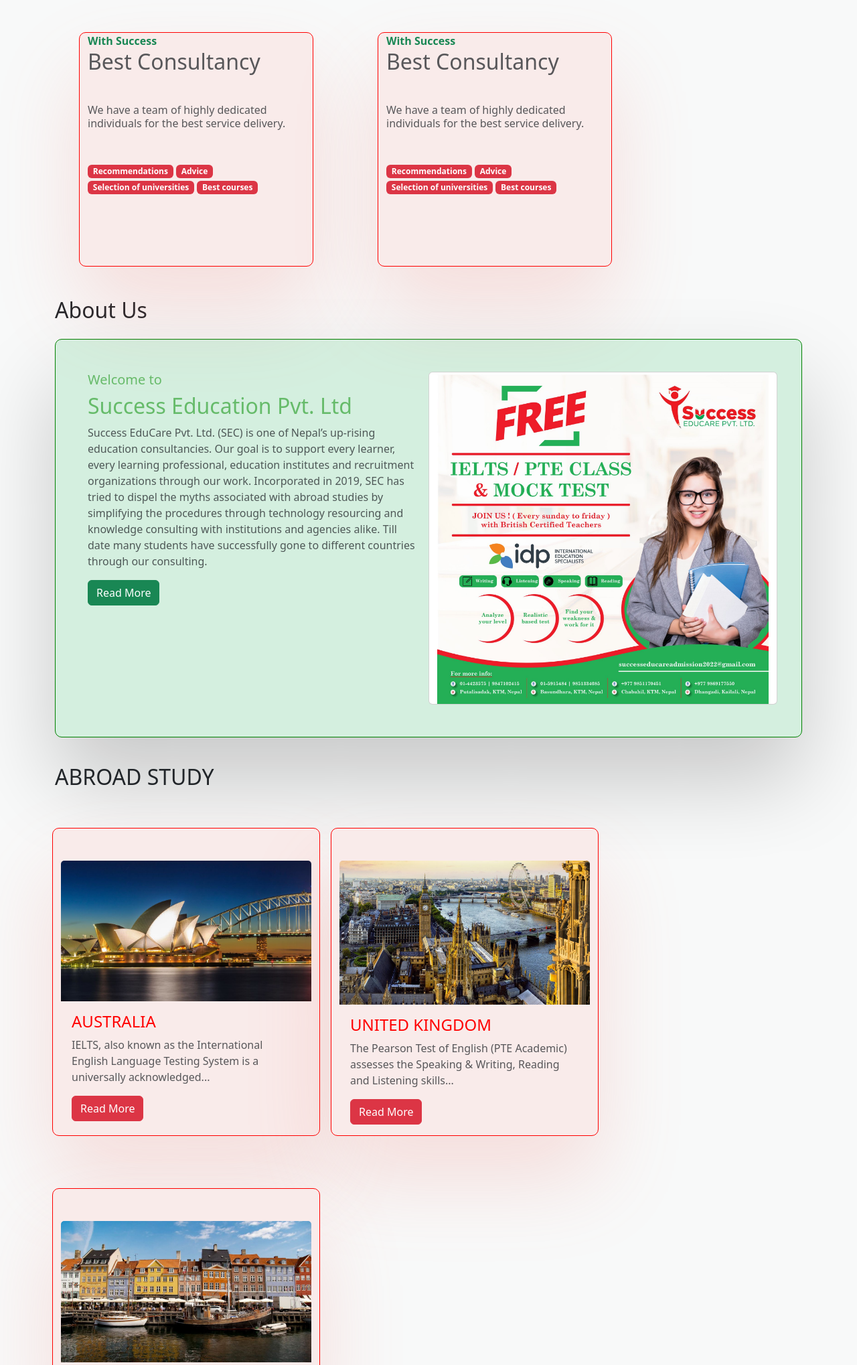
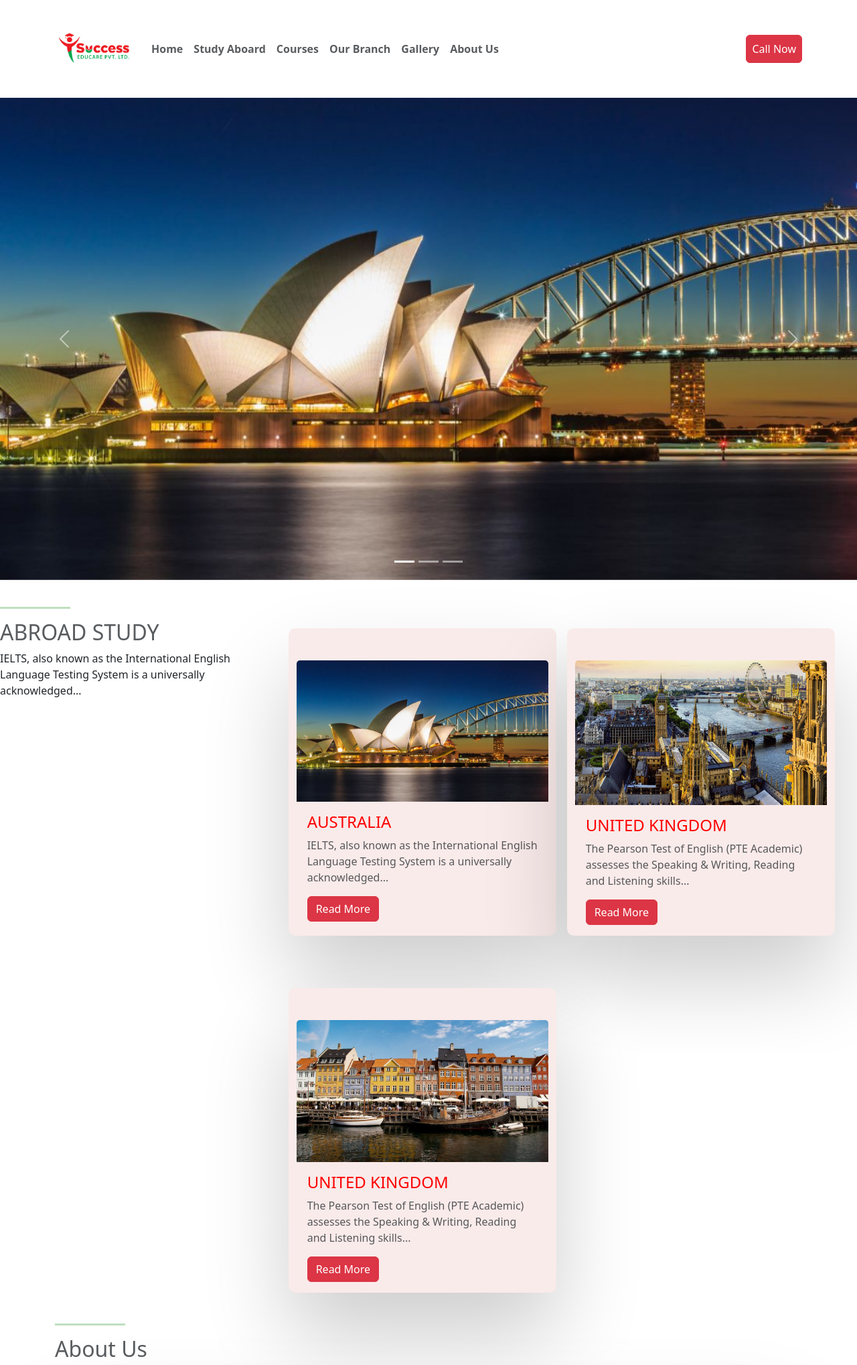
Before and after one commit to Surin-p/PHP_Success_Edu_Care, a PHP site: page / in a window 1280 px wide. Shown: the top 2038 px of the page at 67% size. Run offline with PHP 8.4, Linux system fonts and the light colour scheme.

Commit message:
header and slider

```diff
--- a/index.php
+++ b/index.php
@@ -6,9 +6,6 @@
     <title>Success</title>
     <link href="https://cdn.jsdelivr.net/npm/bootstrap@5.3.2/dist/css/bootstrap.min.css" rel="stylesheet">
     <style>
-        body{
-            background-color:#F8F9F9 ;
-        }
 
         .red-card{
             background-color:#F9EBEA;
@@ -16,10 +13,10 @@
             cursor:pointer;
             transition:0.2s;
             color:red;
-            box-shadow: 0 4rem 8rem rgba(236,112,99,0.2);
+            box-shadow: 0 4rem 8rem rgba(0,0,0,0.2);
             margin-bottom:30px;
             border-radius:10px;
-            border-color: red;
+            border: none;
 
         }
 
@@ -27,7 +24,7 @@
             background-color:#D4EFDF;
             color: #66BB6A;
             box-shadow: 0 4rem 8rem rgba(0,0,0,0.2);
-            border: 0.5mm solid green;
+            border: none;
             border-radius:10px;
         }
 
@@ -46,11 +43,129 @@
             transform:translateY(-5.5%);
             box-shadow: 0 4rem 8rem rgba(0,0,0,0.5);
         }
+        .border-top-only{
+          border-top: 0.2rem solid green;
+          width:105px;
+        }
+
+
     </style>
 </head>
 
 <body>
 
+  <nav class="navbar navbar-expand-sm navbar-light">
+    <div class="container">
+      <a class="navbar-brand" href="javascript:void(0)"><img src="image/ss4.png" alt="" width="120px"></a>
+      <button class="navbar-toggler" type="button" data-bs-toggle="collapse" data-bs-target="#mynavbar">
+        <span class="navbar-toggler-icon text-muted"></span>
+      </button>
+      <div class="collapse navbar-collapse" id="mynavbar">
+        <ul class="navbar-nav me-auto text-muted">
+          <li class="nav-item">
+            <a class="nav-link text-muted" href="javascript:void(0)"><b>Home</b></a>
+          </li>
+          <li class="nav-item">
+            <a class="nav-link text-muted" href="javascript:void(0)"><b>Study Aboard</b></a>
+          </li>
+          <li class="nav-item">
+            <a class="nav-link text-muted" href="javascript:void(0)"><b>Courses</b></a>
+          </li>
+          <li class="nav-item">
+            <a class="nav-link text-muted" href="javascript:void(0)"><b>Our Branch</b></a>
+          </li>
+          <li class="nav-item">
+            <a class="nav-link text-muted" href="javascript:void(0)"><b>Gallery</b></a>
+          </li>
+          <li class="nav-item mx-auto">
+            <a class="nav-link text-muted float-right" href="javascript:void(0)"><b>About Us</b></a>
+          </li>
+        </ul>
+        <form class="d-flex">
+
+          <button class="btn btn-danger p-2" type="button">Call Now</button>
+        </form>
+      </div>
+    </div>
+  </nav>
+
+<!-- Carousel -->
+<div id="demo" class="carousel slide" data-bs-ride="carousel">
+
+  <!-- Indicators/dots -->
+  <div class="carousel-indicators">
+    <button type="button" data-bs-target="#demo" data-bs-slide-to="0" class="active"></button>
+    <button type="button" data-bs-target="#demo" data-bs-slide-to="1"></button>
+    <button type="button" data-bs-target="#demo" data-bs-slide-to="2"></button>
+  </div>
+
+  <!-- The slideshow/carousel -->
+  <div class="carousel-inner">
+    <div class="carousel-item active">
+      <img src="image/AUS.jpg" alt="Los Angeles" class="d-block w-100">
+    </div>
+    <div class="carousel-item">
+      <img src="image/DEN.jpg" alt="Chicago" class="d-block w-100">
+    </div>
+    <div class="carousel-item">
+      <img src="image/uk.jpg" alt="New York" class="d-block w-100">
+    </div>
+  </div>
+
+  <!-- Left and right controls/icons -->
+  <button class="carousel-control-prev" type="button" data-bs-target="#demo" data-bs-slide="prev">
+    <span class="carousel-control-prev-icon"></span>
+  </button>
+  <button class="carousel-control-next" type="button" data-bs-target="#demo" data-bs-slide="next">
+    <span class="carousel-control-next-icon"></span>
+  </button>
+</div>
+<br>
+
+<div class="container-fuild">
+<div class="row">
+  <div class="col-lg-4 abroad-study">
+    <hr class="border-top-only">
+      <h2 class="text-muted">ABROAD STUDY</h2></hr>
+      <p>IELTS, also known as the International English Language Testing System is a universally acknowledged... </p>
+  </div>
+
+
+ <div class="col-lg-8 row">
+  <div class="card red-card col-lg- mx-2 mt-5" style="width:400px">
+    <img class="card-img-top mt-5" src="image/AUS.jpg" alt="Card image" style="width:100%;">
+    <div class="card-body">
+      <h4 class="card-title">AUSTRALIA</h4>
+      <p class="card-text text-muted">IELTS, also known as the International English Language Testing System is a universally acknowledged... </p>
+      <a href="#" class="btn btn-danger">Read More</a>
+    </div>
+  </div>
+
+  <div class="card red-card col-lg- mx-2 mt-5" style="width:400px">
+
+    <img class="card-img-top mt-5" src="image/uk.jpg" alt="Card image" style="width:100%">
+
+    <div class="card-body">
+      <h4 class="card-title">UNITED KINGDOM</h4>
+      <p class="card-text text-muted">The Pearson Test of English (PTE Academic) assesses the Speaking & Writing, Reading and Listening skills...</p>
+      <a href="#" class="btn btn-danger">Read More</a>
+    </div>
+  </div>
+  <div class="card red-card col-lg- mx-2 mt-5" style="width:400px">
+
+    <img class="card-img-top mt-5" src="image/DEN.jpg" alt="Card image" style="width:100%">
+
+    <div class="card-body">
+      <h4 class="card-title">UNITED KINGDOM</h4>
+      <p class="card-text text-muted">The Pearson Test of English (PTE Academic) assesses the Speaking & Writing, Reading and Listening skills...</p>
+      <a href="#" class="btn btn-danger">Read More</a>
+    </div>
+  </div>
+  </div>
+  </div>
+</div>
+
+<!--
 <div class="container">
     <div class="row">
         <div class="card col-lg-4 col-md-6 mx-5 mt-5 red-card " style="width:350px; height:350px">
@@ -90,9 +205,10 @@
     </div>
 
 
-</div>
+</div> -->
 <div class="container mt-3">
-  <h2>About Us</h2>
+<hr class="border-top-only">
+  <h2 class="text-muted">About Us</h2></hr>
   <div class="mt-4 p-5 green-card">
     <div class=row>
     <div class="col-lg-6">
@@ -104,7 +220,7 @@
     </p>
     <a href="#" class="btn btn-success">Read More</a>
     </div>
-    <div class="card col-lg-6"><img src="image/SUCCESS FR(2).jpg" alt=""></div>
+    <div class="card col-lg-6 mt-2"><img src="image/SUCCESS FR(2).jpg" alt=""></div>
     </div>
   </div>
 </div>
@@ -112,41 +228,6 @@
 
 
 
-<div class="container mt-3">
-  <h2>ABROAD STUDY</h2>
-
-  <div class="row">
-  <div class="card red-card col-lg-4 mx-2 mt-5" style="width:400px">
-    <img class="card-img-top mt-5" src="image/AUS.jpg" alt="Card image" style="width:100%;">
-    <div class="card-body">
-      <h4 class="card-title">AUSTRALIA</h4>
-      <p class="card-text text-muted">IELTS, also known as the International English Language Testing System is a universally acknowledged... </p>
-      <a href="#" class="btn btn-danger">Read More</a>
-    </div>
-  </div>
-
-  <div class="card red-card col-lg-4 mx-2 mt-5" style="width:400px">
-
-    <img class="card-img-top mt-5" src="image/uk.jpg" alt="Card image" style="width:100%">
-
-    <div class="card-body">
-      <h4 class="card-title">UNITED KINGDOM</h4>
-      <p class="card-text text-muted">The Pearson Test of English (PTE Academic) assesses the Speaking & Writing, Reading and Listening skills...</p>
-      <a href="#" class="btn btn-danger">Read More</a>
-    </div>
-  </div>
-  <div class="card red-card col-lg-4 mx-2 mt-5" style="width:400px">
-
-    <img class="card-img-top mt-5" src="image/DEN.jpg" alt="Card image" style="width:100%">
-
-    <div class="card-body">
-      <h4 class="card-title">UNITED KINGDOM</h4>
-      <p class="card-text text-muted">The Pearson Test of English (PTE Academic) assesses the Speaking & Writing, Reading and Listening skills...</p>
-      <a href="#" class="btn btn-danger">Read More</a>
-    </div>
-  </div>
-  </div>
-</div>
 
 
 
@@ -156,7 +237,9 @@
     <div class=row>
     <div class="card col-lg-6"><img src="image/feature.jpg" alt=""></div>
     <div class="col-lg-6">
-    <h5 class="pb-0">Our features</h5> <h2><b>Why choose us among others? We are the Best.</b></h2>
+    <hr class="border-top-only">
+    <h5 class="pb-0">Our features</h5> </hr>
+    <h2><b>Why choose us among others? We are the Best.</b></h2>
     <h1>Expert Team</h1>
     <p class="text-muted">
     We are team of passionate & devoted human resources with enthusiasm for providing excellent services & meet every requirement of students seeking to study abroad. We are using all the resources available in and outside the country to achieve the goal of providing better opportunities for our Nepalese students.
@@ -186,9 +269,19 @@
     ################################################
 -->
 <div class="container mt-3">
-  <h2>COURSES</h2>
+<hr class="border-top-only">
+  <h2 class="text-muted">COURSES</h2></hr>
+  <div class="row">
+  <div class="card red-card col-lg-4 mx-2 mt-5" style="width:400px">
+    <img class="card-img-top mt-5" src="image/Ielts.jpeg" alt="Card image" style="width:100%;">
+    <div class="card-body">
+      <h4 class="card-title">English Proficency Classess</h4>
+      <p class="card-text text-muted">IELTS, also known as the International English Language Testing System is a universally acknowledged... </p>
+      <a href="#" class="btn btn-danger">Read More</a>
+    </div>
+  </div>
 
-  <div class="row">
+
   <div class="card red-card col-lg-4 mx-2 mt-5" style="width:400px">
     <img class="card-img-top mt-5" src="image/Ielts.jpeg" alt="Card image" style="width:100%;">
     <div class="card-body">
```
